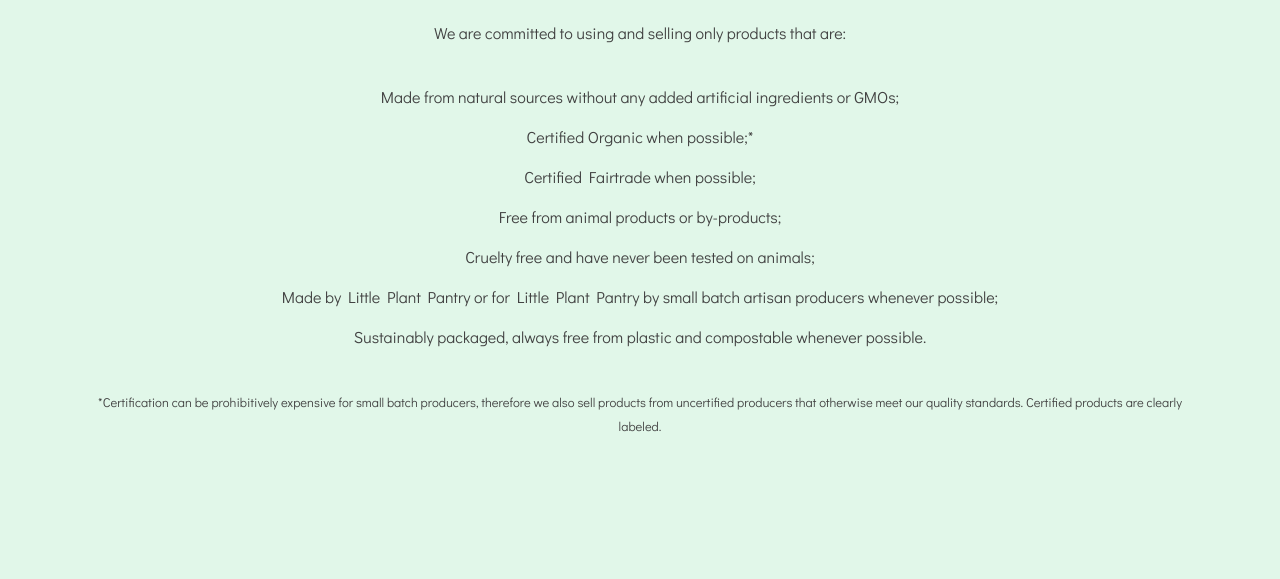
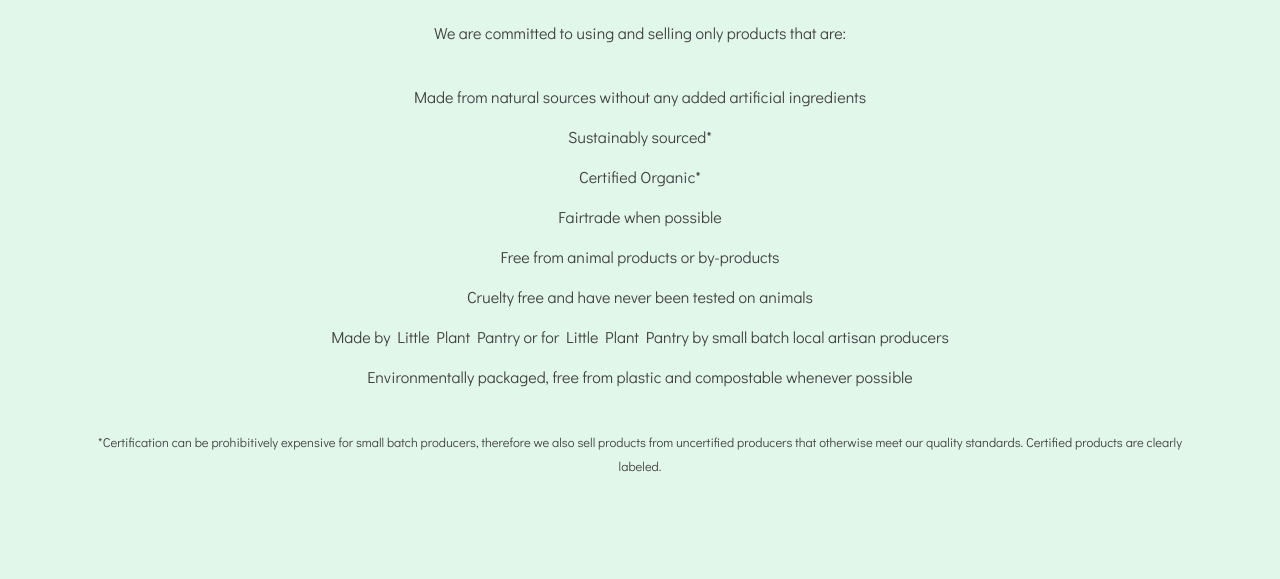
Before and after one commit to KlavierCat/littleplantpantry2.0, a website: page index.html in a window 1280 px wide. Shown: the part 1996-2575 px from the top of the page. Drawn offline with Linux system fonts and the light colour scheme.

Commit message:
Update index.html

```diff
--- a/index.html
+++ b/index.html
@@ -133,13 +133,14 @@
 
           <br/>
 
-          <p>Made from natural sources without any added artificial ingredients or GMOs;</p>
-          <p>Certified Organic when possible;*</p>
-          <p>Certified Fairtrade when possible;</p>
-          <p>Free from animal products or by-products;</p>
-          <p>Cruelty free and have never been tested on animals;</p>
-          <p>Made by Little Plant Pantry or for Little Plant Pantry by small batch artisan producers whenever possible;</p>
-          <p>Sustainably packaged, always free from plastic and compostable whenever possible.</p>
+          <p>Made from natural sources without any added artificial ingredients</p>
+	  <p>Sustainably sourced*</p>
+          <p>Certified Organic*</p>
+          <p>Fairtrade when possible</p>
+          <p>Free from animal products or by-products</p>
+          <p>Cruelty free and have never been tested on animals</p>
+          <p>Made by Little Plant Pantry or for Little Plant Pantry by small batch local artisan producers</p>
+          <p>Environmentally packaged, free from plastic and compostable whenever possible</p>
 
           <br/>
 
```
